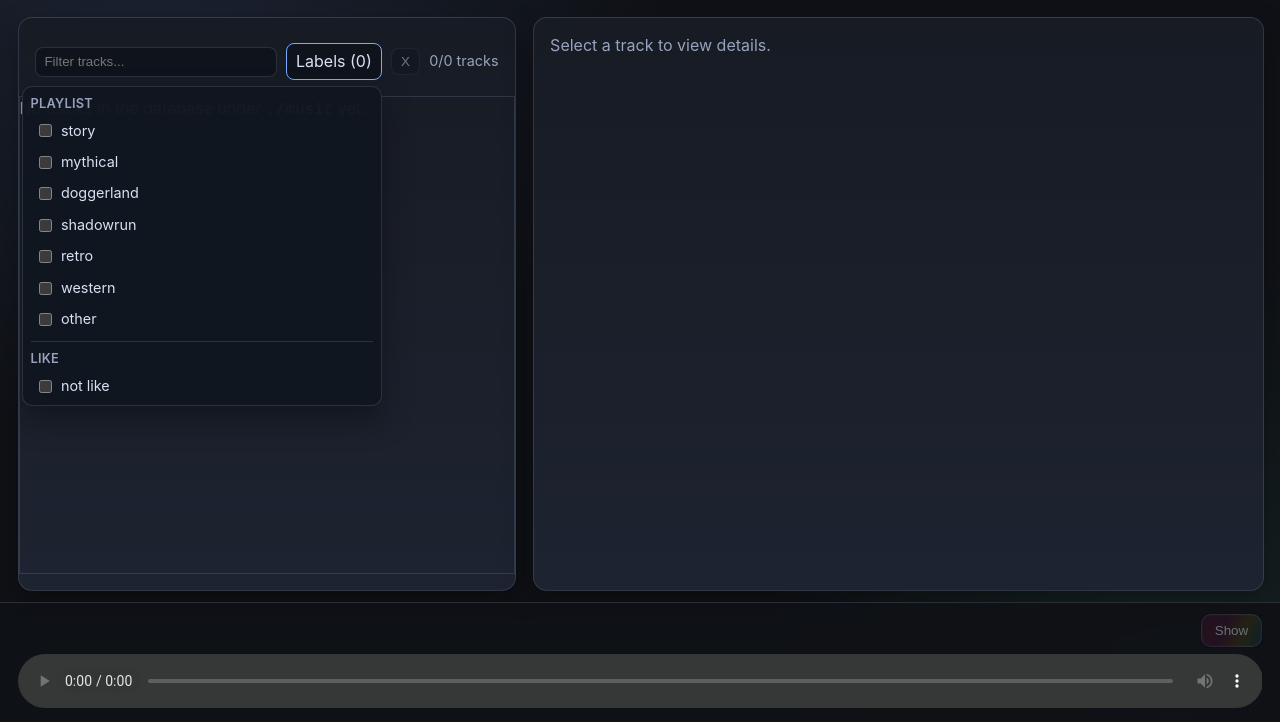
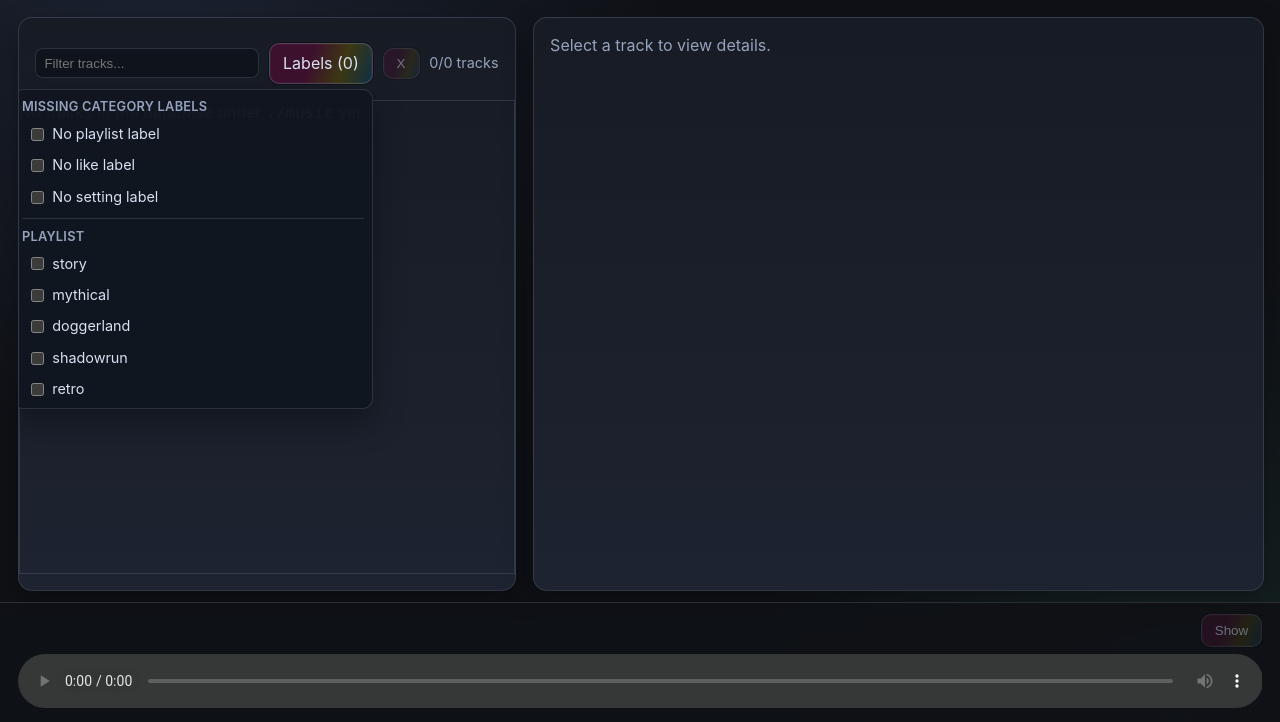
Before and after one commit to mikkohei13/dekho, a Flask app: page / in a window 1280 px wide, after a click on "Labels (0)". Shown: the part 78-800 px from the top of the page. Run offline with Flask 3, Linux system fonts and the light colour scheme; data comes from the database, SQL or seed files in the repository; data that the repository does not hold is empty.

Commit message:
Improve track filtering

```diff
--- a/dekho/app.py
+++ b/dekho/app.py
@@ -117,6 +117,7 @@ def create_app() -> Flask:
             filepath = str(row["filepath"]) if row["filepath"] else ""
             title = str(row["title"]) if row["title"] else ""
             title_new = str(row["title_new"]) if row["title_new"] else ""
+            notes = str(row["notes"]) if row["notes"] else ""
             tags = str(row["tags"]) if row["tags"] else ""
             labels = row["labels"] if isinstance(row.get("labels"), list) else []
             label_keys = row["label_keys"] if isinstance(row.get("label_keys"), list) else []
@@ -138,6 +139,7 @@ def create_app() -> Flask:
                     "filepath": relative_path.as_posix(),
                     "display_title": title_new or "Unknown",
                     "title": title or "",
+                    "notes": notes,
                     "tags": tags,
                     "labels": labels,
                     "label_keys": label_keys,
--- a/dekho/db.py
+++ b/dekho/db.py
@@ -107,7 +107,7 @@ def get_all_tracks_file_data() -> list[dict[str, object]]:
     with get_connection() as connection:
         rows = connection.execute(
             """
-            SELECT tfd.track_id, tfd.filepath, tfd.title, tud.title_new, trd.tags
+            SELECT tfd.track_id, tfd.filepath, tfd.title, tud.title_new, tud.notes, trd.tags
             FROM tracks_file_data AS tfd
             LEFT JOIN track_user_data AS tud ON tud.track_id = tfd.track_id
             LEFT JOIN track_remote_data AS trd ON trd.track_id = tfd.track_id
@@ -138,7 +138,8 @@ def get_all_tracks_file_data() -> list[dict[str, object]]:
             "filepath": row[1],
             "title": row[2],
             "title_new": row[3],
-            "tags": row[4],
+            "notes": row[4],
+            "tags": row[5],
             "label_keys": label_keys_by_track_id.get(str(row[0]), []),
             "labels": labels_by_track_id.get(str(row[0]), []),
         }
--- a/dekho/static/scripts/index/events.js
+++ b/dekho/static/scripts/index/events.js
@@ -41,6 +41,7 @@ export function bindFilterEvents({
   tracksClearFiltersButton,
   tracksLabelFilter,
   selectedTrackFilterLabelKeys,
+  selectedMissingTrackFilterCategories,
   applyTracksFilter,
   renderTrackLabelFilterOptions,
 }) {
@@ -52,6 +53,16 @@ export function bindFilterEvents({
     tracksLabelFilterOptions.addEventListener("change", (event) => {
       const target = event.target;
       if (!(target instanceof HTMLInputElement) || !target.classList.contains("tracks-filter-option-input")) {
+        return;
+      }
+      const missingCategory = target.dataset.missingCategory;
+      if (missingCategory) {
+        if (target.checked) {
+          selectedMissingTrackFilterCategories.add(missingCategory);
+        } else {
+          selectedMissingTrackFilterCategories.delete(missingCategory);
+        }
+        applyTracksFilter();
         return;
       }
       const labelKey = target.dataset.labelKey;
@@ -70,6 +81,7 @@ export function bindFilterEvents({
   if (tracksClearFiltersButton instanceof HTMLButtonElement) {
     tracksClearFiltersButton.addEventListener("click", () => {
       selectedTrackFilterLabelKeys.clear();
+      selectedMissingTrackFilterCategories.clear();
       if (tracksFilterInput instanceof HTMLInputElement) {
         tracksFilterInput.value = "";
       }
@@ -86,6 +98,17 @@ export function bindFilterEvents({
       if (tracksLabelFilter.open) {
         renderTrackLabelFilterOptions();
       }
+    });
+
+    document.addEventListener("click", (event) => {
+      if (!tracksLabelFilter.open) {
+        return;
+      }
+      const target = event.target;
+      if (!(target instanceof Node) || tracksLabelFilter.contains(target)) {
+        return;
+      }
+      tracksLabelFilter.open = false;
     });
   }
 }
--- a/dekho/static/scripts/index/main.js
+++ b/dekho/static/scripts/index/main.js
@@ -59,6 +59,7 @@ function renderFilterOptions() {
     tracksLabelFilterOptions,
     tracksLabelCatalog,
     selectedTrackFilterLabelKeys: state.selectedTrackFilterLabelKeys,
+    selectedMissingTrackFilterCategories: state.selectedMissingTrackFilterCategories,
   });
 }
 
@@ -68,6 +69,7 @@ function applyFilter() {
     tracksFilterInput,
     tracksFilterCount,
     selectedTrackFilterLabelKeys: state.selectedTrackFilterLabelKeys,
+    selectedMissingTrackFilterCategories: state.selectedMissingTrackFilterCategories,
     tracksLabelFilterSummary,
     tracksSelectedLabels,
     tracksClearFiltersButton,
@@ -181,6 +183,7 @@ bindFilterEvents({
   tracksClearFiltersButton,
   tracksLabelFilter,
   selectedTrackFilterLabelKeys: state.selectedTrackFilterLabelKeys,
+  selectedMissingTrackFilterCategories: state.selectedMissingTrackFilterCategories,
   applyTracksFilter: applyFilter,
   renderTrackLabelFilterOptions: renderFilterOptions,
 });
--- a/dekho/static/scripts/index/render-track-details.js
+++ b/dekho/static/scripts/index/render-track-details.js
@@ -156,7 +156,7 @@ export function renderDetails(data, contentPanelBody) {
         <h2>
           ${escapeHtml(displayTitle)}${hasRemoteTags(tags) ? "<span class=\"remote-tags-indicator\">✦</span>" : ""}
         </h2>
-        <button id="play-current-track-btn" type="button">Play</button>
+        <button id="play-current-track-btn" type="button">▶ Play</button>
       </header>
       <div class="track-form">
         <form id="track-user-data-form">
--- a/dekho/static/scripts/index/render-track-list.js
+++ b/dekho/static/scripts/index/render-track-list.js
@@ -1,4 +1,6 @@
 import { domSafeValue, escapeHtml, parseLabelKeys } from "./dom.js";
+
+const MISSING_LABEL_FILTER_CATEGORIES = ["playlist", "like", "setting"];
 
 function hasPlaylistLabel(labelKeys) {
   if (!Array.isArray(labelKeys)) {
@@ -92,10 +94,22 @@ function getTrackItemLabelKeys(item) {
   return new Set(parseLabelKeys(item.dataset.labelKeys));
 }
 
+function getTrackItemLabelCategories(item) {
+  const categories = new Set();
+  parseLabelKeys(item.dataset.labelKeys).forEach((labelKey) => {
+    const category = labelKey.split(".", 1)[0];
+    if (category) {
+      categories.add(category);
+    }
+  });
+  return categories;
+}
+
 export function renderTrackLabelFilterOptions({
   tracksLabelFilterOptions,
   tracksLabelCatalog,
   selectedTrackFilterLabelKeys,
+  selectedMissingTrackFilterCategories,
 }) {
   if (!(tracksLabelFilterOptions instanceof HTMLElement)) {
     return;
@@ -131,7 +145,30 @@ export function renderTrackLabelFilterOptions({
     }
   });
 
-  tracksLabelFilterOptions.innerHTML = categories.map(({ categoryName, options }) => {
+  const missingCategorySectionHtml = `
+    <section class="tracks-filter-category">
+      <h4 class="tracks-filter-category-heading">Missing category labels</h4>
+      <div class="tracks-filter-category-options">
+        ${MISSING_LABEL_FILTER_CATEGORIES.map((categoryName) => {
+          const inputId = `tracks-filter-missing-${domSafeValue(categoryName)}`;
+          const checked = selectedMissingTrackFilterCategories.has(categoryName) ? " checked" : "";
+          return `
+            <label for="${escapeHtml(inputId)}" class="tracks-filter-option">
+              <input
+                id="${escapeHtml(inputId)}"
+                class="tracks-filter-option-input"
+                type="checkbox"
+                data-missing-category="${escapeHtml(categoryName)}"${checked}
+              >
+              <span>No ${escapeHtml(categoryName)} label</span>
+            </label>
+          `;
+        }).join("")}
+      </div>
+    </section>
+  `;
+
+  const labelCategorySectionsHtml = categories.map(({ categoryName, options }) => {
     const optionsHtml = options.map(({ key, label }) => {
       const inputId = `tracks-filter-label-${domSafeValue(key)}`;
       const checked = selectedTrackFilterLabelKeys.has(key) ? " checked" : "";
@@ -155,6 +192,8 @@ export function renderTrackLabelFilterOptions({
       </section>
     `;
   }).join("");
+
+  tracksLabelFilterOptions.innerHTML = `${missingCategorySectionHtml}${labelCategorySectionsHtml}`;
 }
 
 export function updateTracksFilterSummary({
@@ -163,22 +202,27 @@ export function updateTracksFilterSummary({
   tracksClearFiltersButton,
   tracksFilterInput,
   selectedTrackFilterLabelKeys,
+  selectedMissingTrackFilterCategories,
   trackLabelByKey,
 }) {
   if (tracksLabelFilterSummary instanceof HTMLElement) {
-    tracksLabelFilterSummary.textContent = `Labels (${selectedTrackFilterLabelKeys.size})`;
+    const selectedCount = selectedTrackFilterLabelKeys.size + selectedMissingTrackFilterCategories.size;
+    tracksLabelFilterSummary.textContent = `Labels (${selectedCount})`;
   }
 
   if (tracksSelectedLabels instanceof HTMLElement) {
     const selectedLabels = Array.from(selectedTrackFilterLabelKeys)
       .map((key) => trackLabelByKey.get(key) || key);
-    if (selectedLabels.length === 0) {
+    const missingCategoryLabels = Array.from(selectedMissingTrackFilterCategories)
+      .map((category) => `No ${category}`);
+    const selectedFilterTexts = selectedLabels.concat(missingCategoryLabels);
+    if (selectedFilterTexts.length === 0) {
       tracksSelectedLabels.hidden = true;
       tracksSelectedLabels.textContent = "";
     } else {
       const maxVisible = 8;
-      const visibleLabels = selectedLabels.slice(0, maxVisible).join(", ");
-      const moreCount = selectedLabels.length - maxVisible;
+      const visibleLabels = selectedFilterTexts.slice(0, maxVisible).join(", ");
+      const moreCount = selectedFilterTexts.length - maxVisible;
       tracksSelectedLabels.hidden = false;
       tracksSelectedLabels.textContent = moreCount > 0
         ? `Selected: ${visibleLabels} (+${moreCount})`
@@ -188,7 +232,8 @@ export function updateTracksFilterSummary({
 
   if (tracksClearFiltersButton instanceof HTMLButtonElement) {
     const hasTextQuery = tracksFilterInput instanceof HTMLInputElement && tracksFilterInput.value.trim() !== "";
-    tracksClearFiltersButton.disabled = !hasTextQuery && selectedTrackFilterLabelKeys.size === 0;
+    const hasLabelFilters = selectedTrackFilterLabelKeys.size > 0 || selectedMissingTrackFilterCategories.size > 0;
+    tracksClearFiltersButton.disabled = !hasTextQuery && !hasLabelFilters;
   }
 }
 
@@ -206,6 +251,7 @@ export function applyTracksFilter({
   tracksFilterInput,
   tracksFilterCount,
   selectedTrackFilterLabelKeys,
+  selectedMissingTrackFilterCategories,
   tracksLabelFilterSummary,
   tracksSelectedLabels,
   tracksClearFiltersButton,
@@ -215,13 +261,18 @@ export function applyTracksFilter({
     .trim()
     .toLocaleLowerCase();
   trackItems.forEach((item) => {
-    const haystack = (item.textContent || "").toLocaleLowerCase();
+    const trackMetaBlock = item.querySelector(".track-meta-block");
+    const haystack = `${item.textContent || ""} ${trackMetaBlock?.textContent || ""}`.toLocaleLowerCase();
     const textMatches = query ? haystack.includes(query) : true;
     const trackLabelKeys = getTrackItemLabelKeys(item);
     const labelsMatch = Array.from(selectedTrackFilterLabelKeys).every(
       (labelKey) => trackLabelKeys.has(labelKey)
     );
-    item.hidden = !(textMatches && labelsMatch);
+    const trackLabelCategories = getTrackItemLabelCategories(item);
+    const missingCategoryMatches = Array.from(selectedMissingTrackFilterCategories).every(
+      (category) => !trackLabelCategories.has(category)
+    );
+    item.hidden = !(textMatches && labelsMatch && missingCategoryMatches);
   });
   updateTracksFilterCount(trackItems, tracksFilterCount);
   updateTracksFilterSummary({
@@ -230,6 +281,7 @@ export function applyTracksFilter({
     tracksClearFiltersButton,
     tracksFilterInput,
     selectedTrackFilterLabelKeys,
+    selectedMissingTrackFilterCategories,
     trackLabelByKey,
   });
 }
@@ -264,6 +316,11 @@ export function renderTrackListItem(trackId, data, deps) {
     trackMetaTags.textContent = toTrackMetaText(data.tags);
   }
 
+  const trackMetaNotes = trackItem.querySelector("[data-track-item-notes]");
+  if (trackMetaNotes instanceof HTMLElement) {
+    trackMetaNotes.textContent = toTrackMetaText(data.notes);
+  }
+
   updateTrackItemLabels(trackId, data.labels, trackLabelByKey);
   applyFilter();
 }
--- a/dekho/static/scripts/index/state.js
+++ b/dekho/static/scripts/index/state.js
@@ -39,6 +39,7 @@ export function createUiState() {
     activeTrackData: null,
     hasUnsavedUserDataChanges: false,
     selectedTrackFilterLabelKeys: new Set(),
+    selectedMissingTrackFilterCategories: new Set(),
   };
 }
 
--- a/dekho/static/styles/index.css
+++ b/dekho/static/styles/index.css
@@ -197,11 +197,6 @@ body {
 .tracks-label-filter > summary {
   list-style: none;
   cursor: pointer;
-  border: 1px solid var(--border);
-  border-radius: 8px;
-  padding: 0.38rem 0.55rem;
-  color: var(--text);
-  background: rgba(12, 16, 24, 0.65);
   user-select: none;
   white-space: nowrap;
 }
@@ -276,12 +271,6 @@ body {
 }
 
 #tracks-clear-filters-btn {
-  border: 1px solid var(--border);
-  border-radius: 8px;
-  padding: 0.38rem 0.55rem;
-  color: var(--text);
-  background: rgba(12, 16, 24, 0.65);
-  cursor: pointer;
   line-height: 1;
 }
 
@@ -503,6 +492,8 @@ body {
 #get-remote-data-btn,
 #save-track-user-data-btn,
 #show-playing-track-btn,
+#tracks-label-filter-summary,
+#tracks-clear-filters-btn,
 .scan-link {
   display: inline-flex;
   align-items: center;
@@ -537,6 +528,10 @@ body {
 #get-remote-data-btn:focus-visible,
 #save-track-user-data-btn:hover,
 #save-track-user-data-btn:focus-visible,
+#tracks-label-filter-summary:hover,
+#tracks-label-filter-summary:focus-visible,
+#tracks-clear-filters-btn:not(:disabled):hover,
+#tracks-clear-filters-btn:not(:disabled):focus-visible,
 .scan-link:hover,
 .scan-link:focus-visible {
   outline: none;
--- a/dekho/templates/index.html
+++ b/dekho/templates/index.html
@@ -72,6 +72,9 @@
                       <p class="track-meta" data-track-item-tags>
                         {{ track.tags or "-" }}
                       </p>
+                      <p class="track-meta" data-track-item-notes>
+                        {{ track.notes or "-" }}
+                      </p>
                     </div>
                   </div>
                 </div>
```
